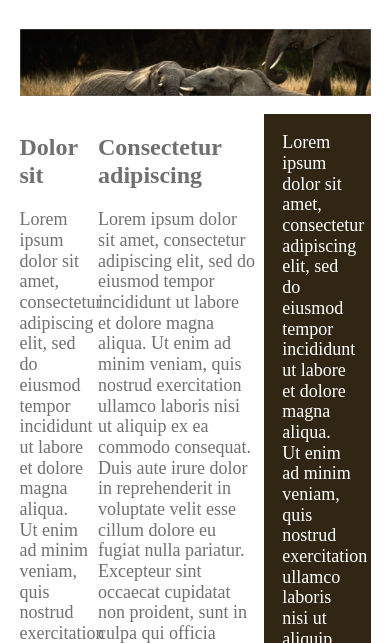
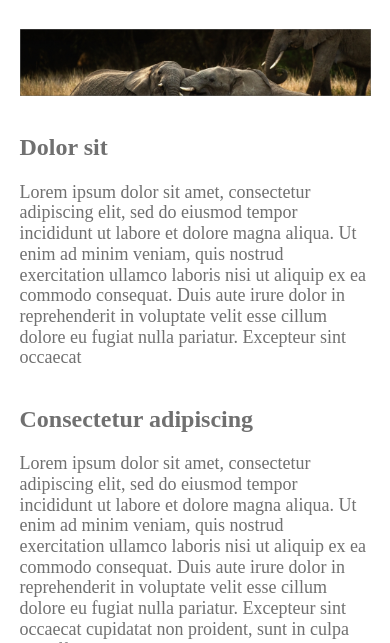
Before and after one commit to mf-dlcz/Flexbox-Refresher, a website built with Vite: page index.html in a window 390 px wide. Shown: the part 201-844 px from the top of the page. Built offline with nearby package versions, Linux system fonts and the light colour scheme.

Commit message:
Added a media query that changes col into rows once the screen is smaller than 600px

```diff
--- a/css/style.css
+++ b/css/style.css
@@ -3,6 +3,12 @@ body {
   margin: 0 auto;
   background-color: #FFF;
   color: #707070;
+}
+
+@media (max-width: 600px) {
+  .columns {
+    flex-direction: column;
+  }
 }
 
 /*
@@ -47,6 +53,14 @@ img {
   width: 70%;
 }
 
+@media (max-width: 600px) {
+  .col-1,
+  .col-2,
+  .col-3 {
+    width: 100%;
+  }
+}
+
 /*
 *   Typography
 */
```
